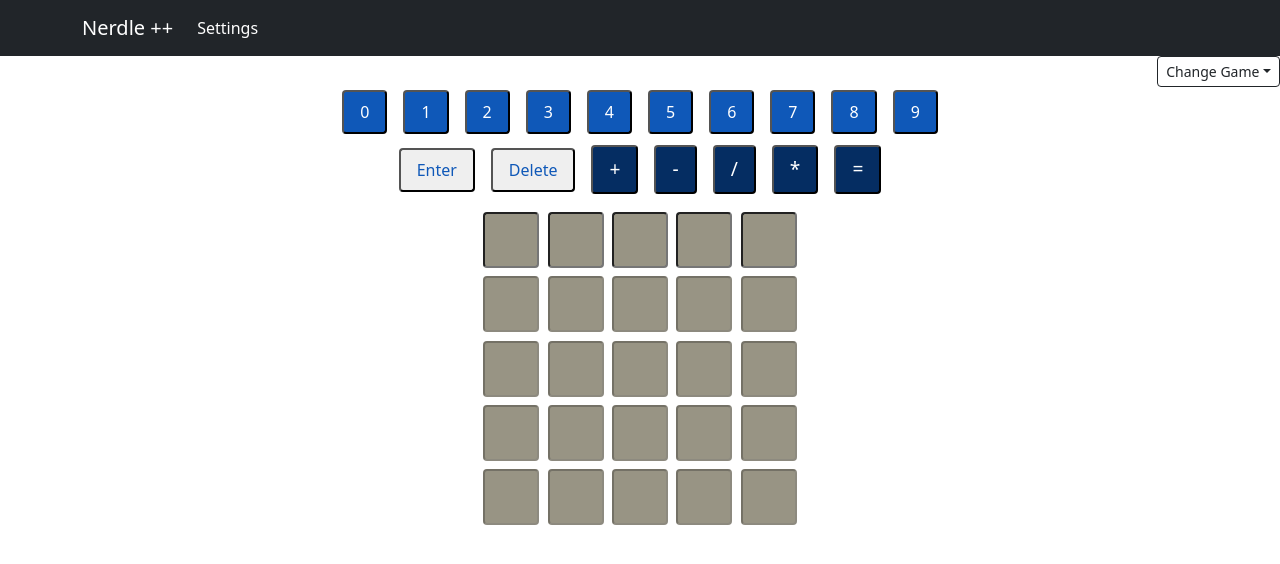
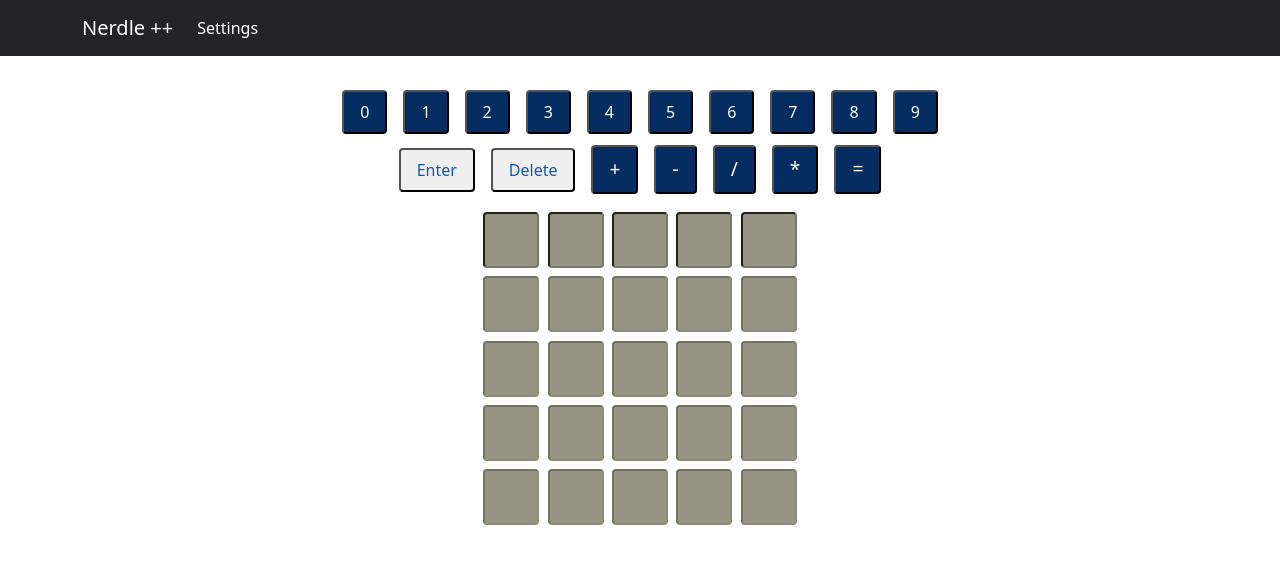
Before and after one commit to siddhakarkare/speedlegal_nerdle, a React (Create React App) app in the folder nerdlepp-app/: page / in a window 1280 px wide. Shown: the top 564 px of the page. Built offline with nearby package versions, Linux system fonts and the light colour scheme.

Commit message:
Final Touches

```diff
--- a/nerdlepp-app/src/App.css
+++ b/nerdlepp-app/src/App.css
@@ -79,7 +79,7 @@
 }
 
 .numberContainer button {
-  background-color: rgb(15, 88, 184);
+  background-color: rgb(5, 45, 98);
   color: white;
   font-size: 1rem;
   padding: 0.5rem 1rem;
--- a/nerdlepp-app/src/GameGrid.js
+++ b/nerdlepp-app/src/GameGrid.js
@@ -322,7 +322,7 @@ class GameGrid extends Component {
     render() {
         return (
             <div>
-                <div className='changeGameDropDown'>
+                {/* <div className='changeGameDropDown'>
                     <DropdownButton key="gameChangeButton" title="Change Game" onSelect={this.gameChanged} variant="outline-dark" size="sm">
                         <Dropdown.Header>Game Type</Dropdown.Header>
                         <Dropdown.Item eventKey="5">5X5</Dropdown.Item>
@@ -331,7 +331,7 @@ class GameGrid extends Component {
 
 
                     </DropdownButton>
-                </div>
+                </div> */}
                 <div className='gameContainer'>
                     <div className='numberContainer'>
                         {this.createNumbers()}
```
Also changed, not shown: 1 other file (tests, documents, lock files or other folders).
